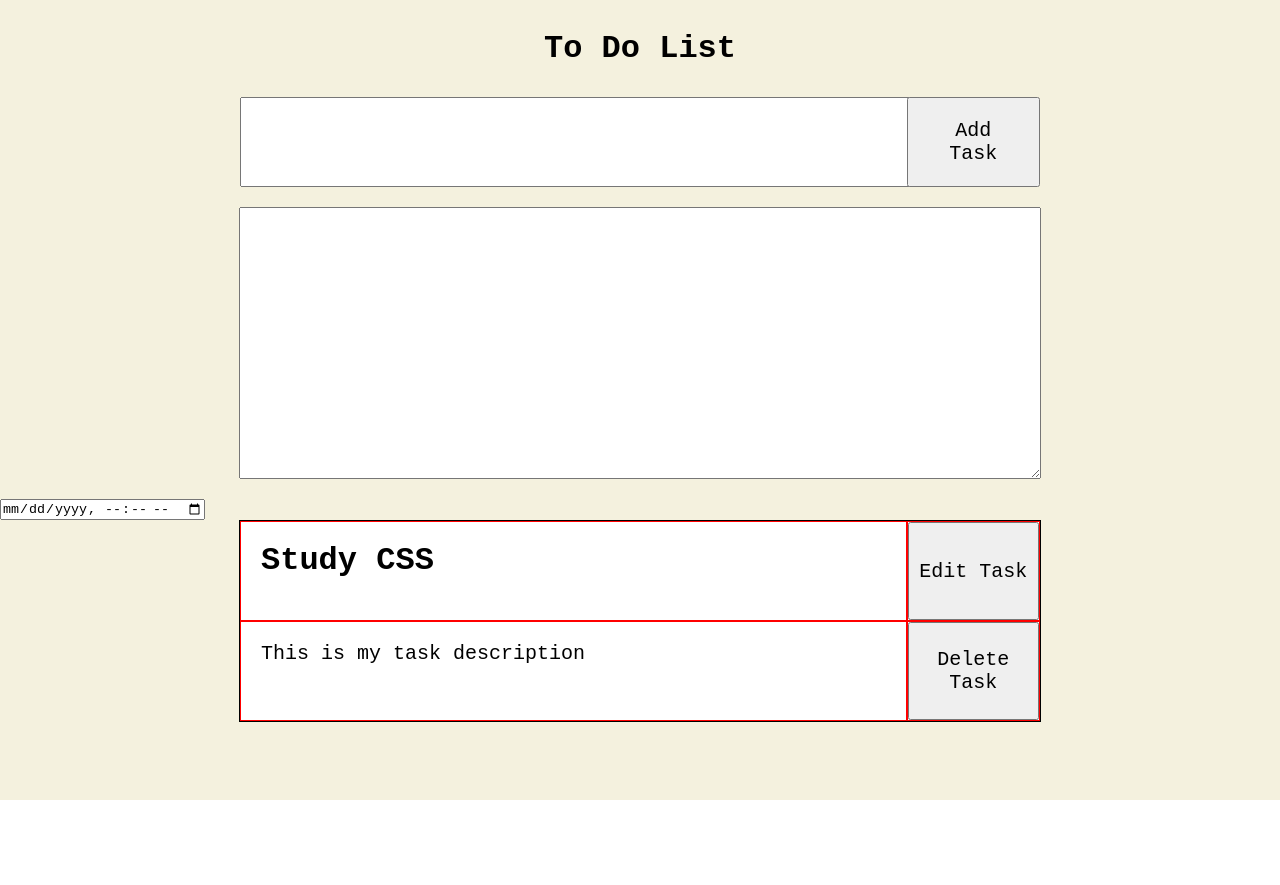
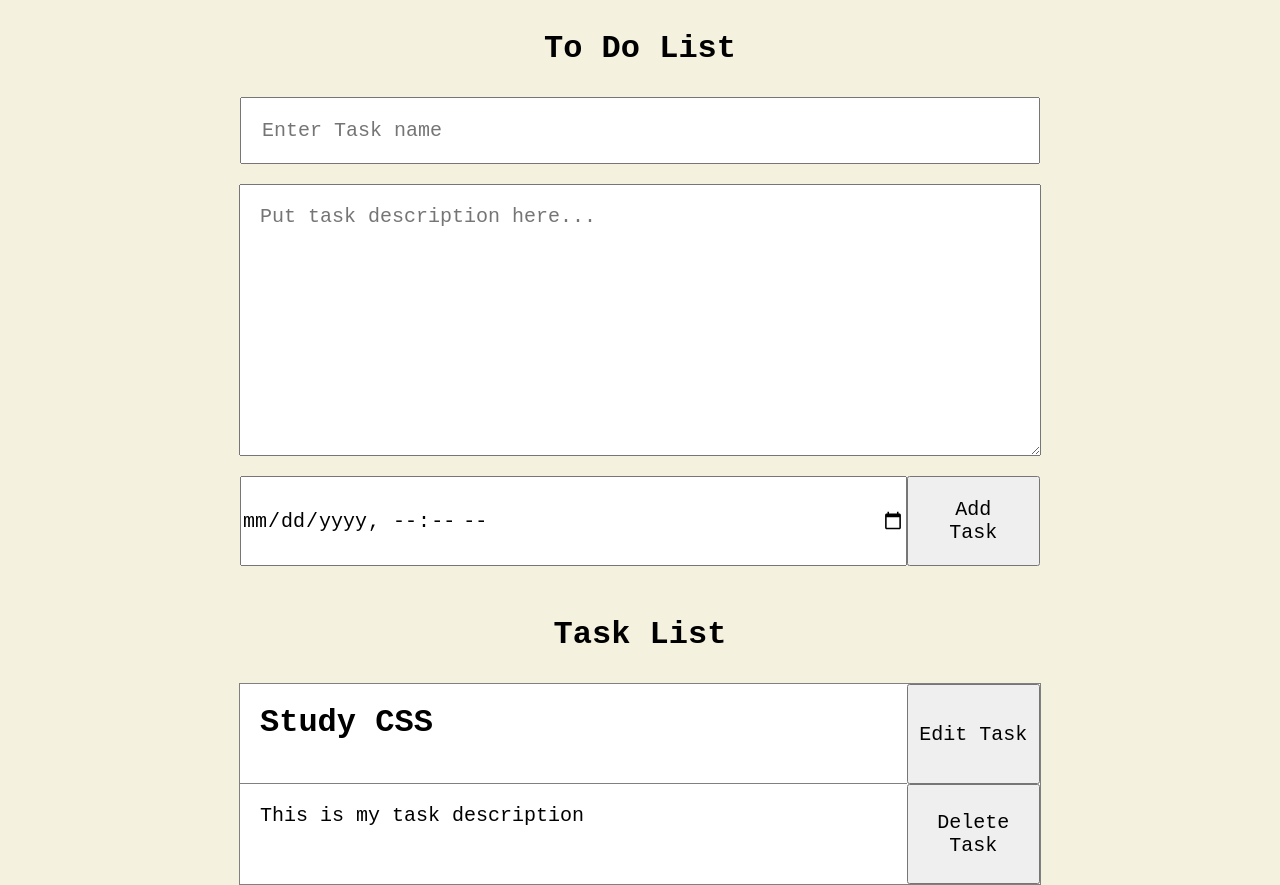
Before and after one commit to lovekeshpal/todo-list, a plain HTML site: page index.html in a window 1280 px wide. Before the commit the page ends 800 px from the top, so only its background shows below. Drawn offline with Linux system fonts and the light colour scheme.

Commit message:
UI is ready

```diff
--- a/css/style.css
+++ b/css/style.css
@@ -8,7 +8,7 @@
 
 .container {
   background-color: #f4f1de;
-  height: 100vh;
+  height: auto;
   width: 100%;
 }
 header {
@@ -27,11 +27,6 @@ header {
   align-items: center;
   margin: auto;
   width: 800px;
-}
-
-.input-box-container {
-  display: grid;
-  grid-template-columns: 10fr 2fr;
 }
 
 .task-input {
@@ -59,6 +54,30 @@ textarea {
   font-size: 20px;
   padding: 20px;
 }
+.add-task-action {
+  margin: auto;
+  display: flex;
+  justify-content: center;
+  align-items: center;
+  margin-bottom: 20px;
+}
+
+.date-and-add-btn-container {
+  width: 800px;
+  display: grid;
+  grid-template-columns: 10fr 2fr;
+}
+
+.date {
+  font-size: 20px;
+}
+
+.task-list-heading {
+  display: flex;
+  justify-content: center;
+  align-items: center;
+}
+
 .task-list {
   width: 100%;
   height: auto;
@@ -70,7 +89,7 @@ textarea {
 .task {
   height: 200px;
   width: 800px;
-  border: 1px solid black;
+  border: 1px solid gray;
   background-color: #fff;
 }
 
@@ -82,10 +101,11 @@ textarea {
 }
 
 .task-name {
-  border: 1px solid red;
+  /* border: 1px solid red; */
+  border-bottom: 1px solid gray;
 }
 .edit-btn {
-  border: 1px solid red;
+  /* border: 1px solid red; */
 }
 .task-desc-and-delete {
   width: 100%;
@@ -94,10 +114,10 @@ textarea {
   grid-template-columns: 10fr 2fr;
 }
 .task-desc {
-  border: 1px solid red;
+  /* border: 1px solid red; */
 }
 .delete-btn {
-  border: 1px solid red;
+  /* border: 1px solid red; */
 }
 
 .task-name > h1 {
--- a/index.html
+++ b/index.html
@@ -12,15 +12,26 @@
         <h1 class="heading">To Do List</h1>
       </header>
       <div class="add-task">
-        <div class="input-box-container">
-          <input class="task-input" type="text" />
+        <input class="task-input" type="text" placeholder="Enter Task name" />
+      </div>
+      <div class="description-box-container">
+        <textarea
+          id=""
+          cols="30"
+          rows="10"
+          placeholder="Put task description here..."
+        ></textarea>
+      </div>
+      <div class="add-task-action">
+        <div class="date-and-add-btn-container">
+          <input class="date" type="datetime-local" />
           <button class="add-task-btn">Add Task</button>
         </div>
       </div>
-      <div class="description-box-container">
-        <textarea id="" cols="30" rows="10"></textarea>
+      <div class="task-list-heading">
+        <h1 class="heading">Task List</h1>
       </div>
-      <input type="datetime-local" />
+
       <div class="task-list">
         <div class="task">
           <div class="task-name-and-edit">
```
